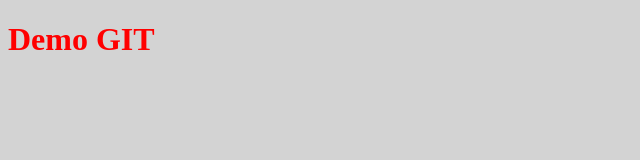
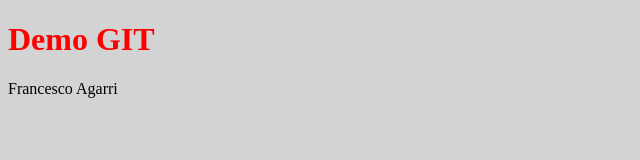
Before and after one commit to dluppoli/DemoGit, a plain HTML site: page index.html in a window 1280 px wide. Shown: the whole page, without its empty margins (0-640 px from the left). Drawn offline with Linux system fonts and the light colour scheme.

Commit message:
nome e cognome

```diff
--- a/index.html
+++ b/index.html
@@ -8,5 +8,8 @@
 </head>
 <body>
     <h1>Demo GIT</h1>
+    <div>
+        Francesco Agarri
+    </div>
 </body>
 </html>
```
